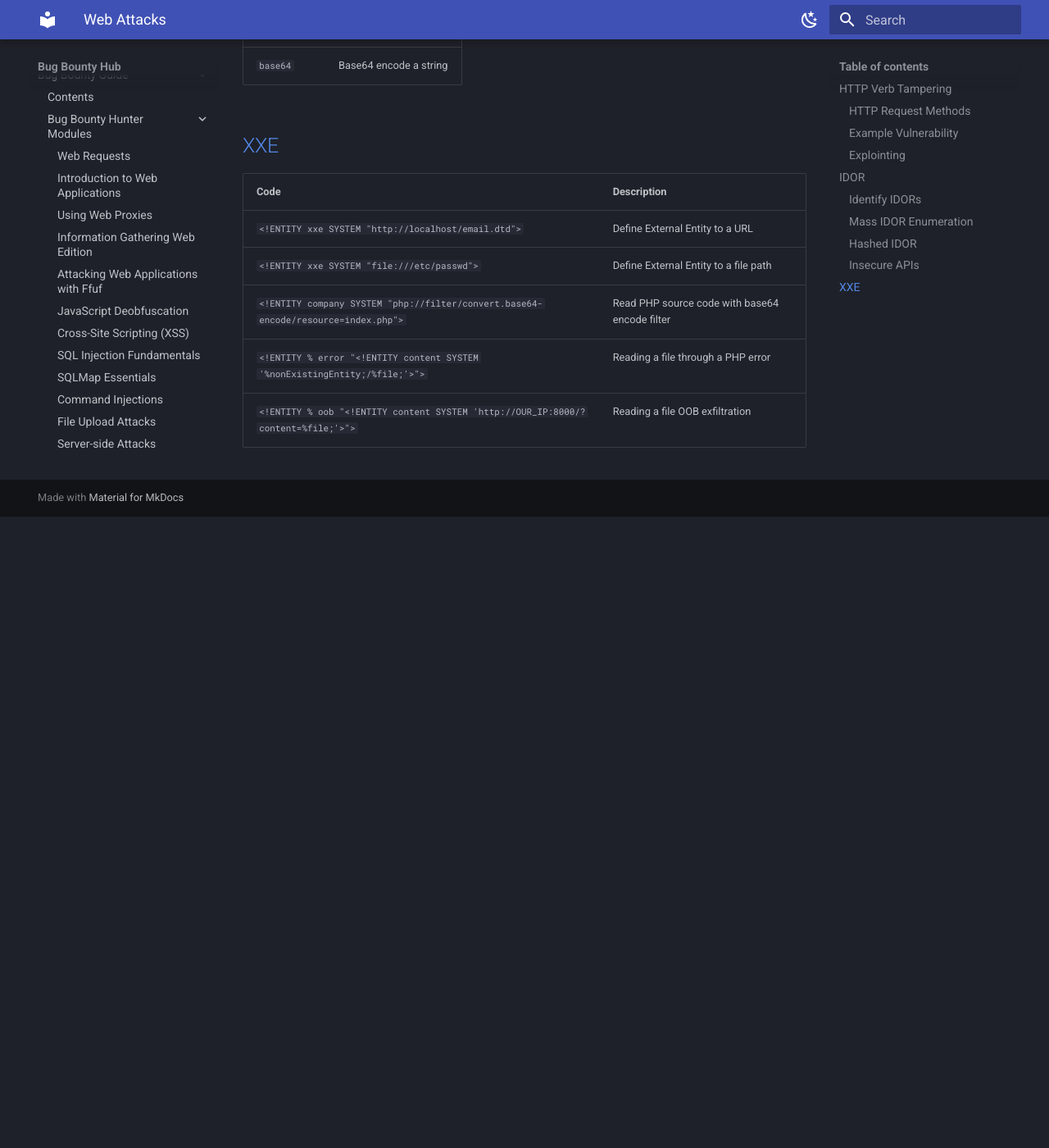
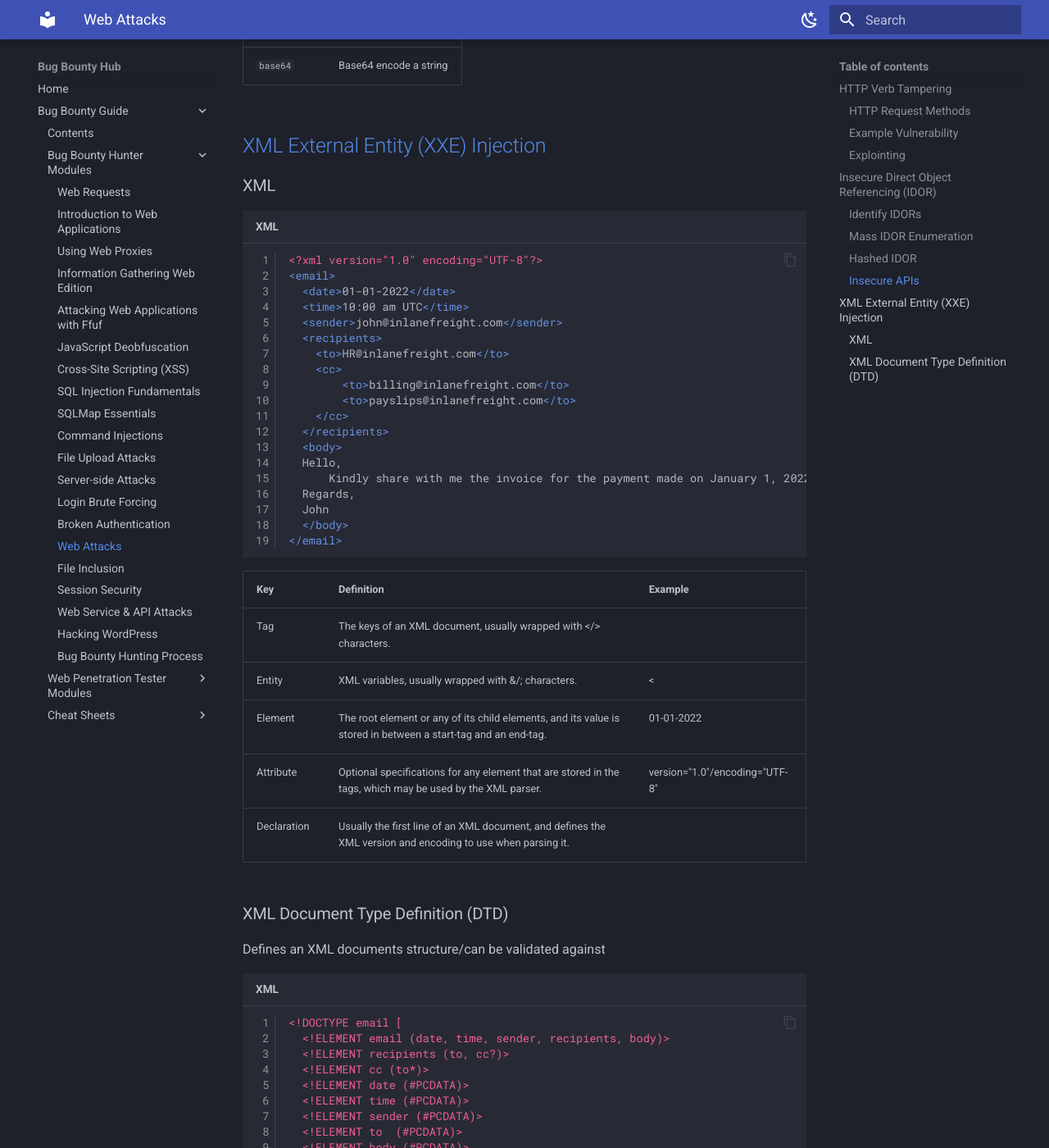
Before and after one commit to variable190/BugBounty, an MkDocs documentation site: the page built from docs/bug-bounty-guide/web-attacks.md, in a window 1280 px wide and 1400 px high, scrolled down 4200 px. Shown: the whole window at 82% size. Built offline with MkDocs 1.6.1 and Material for MkDocs 9.7.7, drawn with Linux system fonts in a browser that asks for light colours; before the commit the page ends 4830 px from its top, so only the background shows below that; some of the changed text lies outside the part shown.

Commit message:
xml dtd section to web attacks page

````diff
--- a/docs/bug-bounty-guide/web-attacks.md
+++ b/docs/bug-bounty-guide/web-attacks.md
@@ -34,7 +34,7 @@ if(preg_match($pattern, $_GET["code"])) {
 - Trial and error change Verb in intercepted requests in burp.
 - `#!bash curl -i -X OPTIONS http://SERVER_IP:PORT/` to see what verbs are accepted.
 
-## [IDOR](https://owasp.org/www-project-web-security-testing-guide/latest/4-Web_Application_Security_Testing/05-Authorization_Testing/04-Testing_for_Insecure_Direct_Object_References)
+## [Insecure Direct Object Referencing (IDOR)](https://owasp.org/www-project-web-security-testing-guide/latest/4-Web_Application_Security_Testing/05-Authorization_Testing/04-Testing_for_Insecure_Direct_Object_References)
 
 ### Identify IDORs
 
@@ -147,7 +147,84 @@ done
 | `md5sum` | MD5 hash a string |
 | `base64` | Base64 encode a string |
 
-## [XXE](https://owasp.org/www-community/vulnerabilities/XML_External_Entity_(XXE)_Processing)
+## [XML External Entity (XXE) Injection](https://owasp.org/www-community/vulnerabilities/XML_External_Entity_(XXE)_Processing)
+
+### XML
+
+``` xml
+<?xml version="1.0" encoding="UTF-8"?>
+<email>
+  <date>01-01-2022</date>
+  <time>10:00 am UTC</time>
+  <sender>john@inlanefreight.com</sender>
+  <recipients>
+    <to>HR@inlanefreight.com</to>
+    <cc>
+        <to>billing@inlanefreight.com</to>
+        <to>payslips@inlanefreight.com</to>
+    </cc>
+  </recipients>
+  <body>
+  Hello,
+      Kindly share with me the invoice for the payment made on January 1, 2022.
+  Regards,
+  John
+  </body>
+</email>
+```
+
+| Key        | Definition                                                                 | Example                          |
+|------------|----------------------------------------------------------------------------|----------------------------------|
+| Tag       | The keys of an XML document, usually wrapped with </> characters.          | <date>                           |
+| Entity    | XML variables, usually wrapped with &/; characters.                        | &lt;                             |
+| Element   | The root element or any of its child elements, and its value is stored in between a start-tag and an end-tag. | <date>01-01-2022</date>         |
+| Attribute | Optional specifications for any element that are stored in the tags, which may be used by the XML parser. | version="1.0"/encoding="UTF-8"  |
+| Declaration | Usually the first line of an XML document, and defines the XML version and encoding to use when parsing it. | <?xml version="1.0" encoding="UTF-8"?> |
+
+### XML Document Type Definition (DTD)
+
+Defines an XML documents structure/can be validated against
+
+``` xml
+<!DOCTYPE email [
+  <!ELEMENT email (date, time, sender, recipients, body)>
+  <!ELEMENT recipients (to, cc?)>
+  <!ELEMENT cc (to*)>
+  <!ELEMENT date (#PCDATA)>
+  <!ELEMENT time (#PCDATA)>
+  <!ELEMENT sender (#PCDATA)>
+  <!ELEMENT to  (#PCDATA)>
+  <!ELEMENT body (#PCDATA)>
+]>
+```
+
+Referenced within the XML document itself
+
+``` xml
+<?xml version="1.0" encoding="UTF-8"?>
+<!DOCTYPE email SYSTEM "email.dtd">
+```
+or
+``` xml
+<?xml version="1.0" encoding="UTF-8"?>
+<!DOCTYPE email SYSTEM "http://inlanefreight.com/email.dtd">
+```
+Defining XML variables in DTD
+``` xml
+<?xml version="1.0" encoding="UTF-8"?>
+<!DOCTYPE email [
+  <!ENTITY company "Inlane Freight">
+]>
+```
+The above defined company variable can be referenced in the XML document like this: `&company;`
+Variables can also be referenced externally using the SYSTEM (or PUBLIC) keyword:
+``` xml
+<?xml version="1.0" encoding="UTF-8"?>
+<!DOCTYPE email [
+  <!ENTITY company SYSTEM "http://localhost/company.txt">
+  <!ENTITY signature SYSTEM "file:///var/www/html/signature.txt">
+]>
+```
 
 | Code | Description |
 |------|-------------|
````
